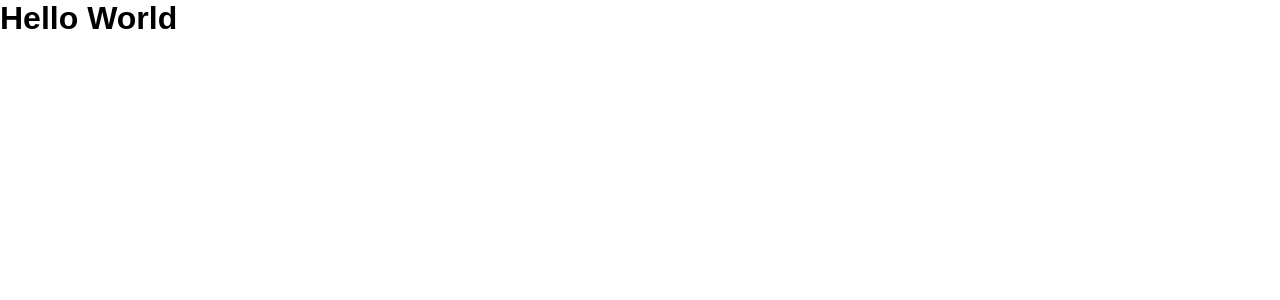
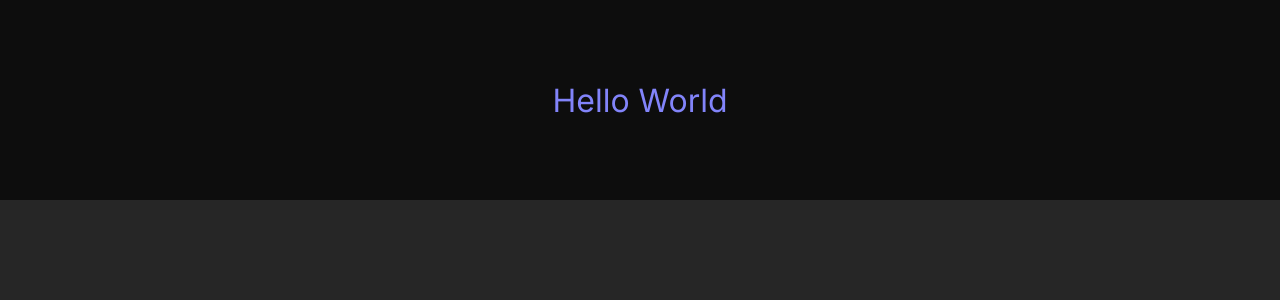
Before and after one commit to joaofreitas91/react-js-to-do-list, a React (Vite) app: page / in a window 1280 px wide. Shown: the top 300 px of the page. Built offline with nearby package versions, Linux system fonts and the light colour scheme.

Commit message:
:lipstick: stitches installation and configuration

```diff
--- a/index.html
+++ b/index.html
@@ -1,13 +1,20 @@
 <!DOCTYPE html>
 <html lang="en">
+
 <head>
+  <link rel="preconnect" href="https://fonts.googleapis.com">
+  <link rel="preconnect" href="https://fonts.gstatic.com" crossorigin>
+
+  <link href="https://fonts.googleapis.com/css2?family=Inter:wght@400;700&display=swap" rel="stylesheet">
+
   <meta charset="UTF-8" />
-    <link rel="icon" type="image/svg+xml" href="/src/favicon.svg" />
   <meta name="viewport" content="width=device-width, initial-scale=1.0" />
-    <title>Vite App</title>
+  <title>To Do List</title>
 </head>
+
 <body>
   <div id="root"></div>
   <script type="module" src="/src/main.tsx"></script>
 </body>
+
 </html>
--- a/package.json
+++ b/package.json
@@ -8,6 +8,7 @@
     "preview": "vite preview"
   },
   "dependencies": {
+    "@stitches/react": "^1.2.8",
     "react": "^18.0.0",
     "react-dom": "^18.0.0"
   },
--- a/src/App.tsx
+++ /dev/null
@@ -1,7 +0,0 @@
-import './global.css';
-
-const App = () => (
-  <h1>Hello World</h1>
-);
-
-export default App;
--- /dev/null
+++ b/src/components/App/index.tsx
@@ -0,0 +1,16 @@
+import { globalStyles } from '../../styles/global';
+import { Container } from './styles';
+
+import { Header } from '../Header';
+
+const App = () => {
+  globalStyles();
+
+  return (
+    <Container>
+      <Header />
+    </Container>
+  );
+};
+
+export default App;
--- /dev/null
+++ b/src/components/App/styles.ts
@@ -0,0 +1,9 @@
+import { styled } from '../../styles/stitches.config';
+
+export const Container = styled('div', {
+  width: '100vw',
+  height: '100vh',
+
+  display: 'flex',
+  justifyContent: 'center',
+});
--- /dev/null
+++ b/src/components/Header/index.tsx
@@ -0,0 +1,7 @@
+import { Container } from './styles';
+
+export const Header = () => (
+  <Container>
+    Hello World
+  </Container>
+);
--- /dev/null
+++ b/src/components/Header/styles.ts
@@ -0,0 +1,14 @@
+import { styled } from '@stitches/react';
+
+export const Container = styled('div', {
+  width: '100%',
+  height: '200px',
+
+  display: 'flex',
+  justifyContent: 'center',
+  alignItems: 'center',
+
+  background: '$gray700',
+  fontSize: '2rem',
+  color: '$purple',
+});
--- a/src/global.css
+++ /dev/null
@@ -1,22 +0,0 @@
-:root {
-  --white: #fff;
-}
-
-* {
-  margin: 0;
-  padding: 0;
-  box-sizing: border-box;
-}
-
-body {
-  -webkit-font-smoothing: antialiased;
-}
-
-body,
-input,
-textarea,
-button {
-  font-family: sans-serif;
-  font-weight: 400;
-  font-size: 1rem;
-}
--- a/src/main.tsx
+++ b/src/main.tsx
@@ -1,6 +1,6 @@
 import React from 'react';
 import ReactDOM from 'react-dom/client';
-import App from './App';
+import App from './components/App';
 
 ReactDOM.createRoot(document.getElementById('root')!).render(
   <React.StrictMode>
--- /dev/null
+++ b/src/styles/global.ts
@@ -0,0 +1,15 @@
+import { globalCss } from '@stitches/react';
+
+export const globalStyles = globalCss({
+  '*': {
+    margin: 0,
+    padding: 0,
+    boxSizing: 'border-box',
+    scrollBehavior: 'smooth',
+  },
+
+  body: {
+    backgroundColor: '$gray500',
+    fontFamily: 'Inter, sans-serif',
+  },
+});
--- /dev/null
+++ b/src/styles/stitches.config.ts
@@ -0,0 +1,31 @@
+import { createStitches } from '@stitches/react';
+
+export const {
+  styled,
+  css,
+  globalCss,
+  keyframes,
+  getCssText,
+  createTheme,
+  theme,
+  config,
+
+} = createStitches({
+  theme: {
+    colors: {
+      white: '#fff',
+      gray100: '#F2F2F2',
+      gray200: '#D9D9D9',
+      gray300: '#808080',
+      gray400: '#333333',
+      gray500: '#262626',
+      gray600: '#1A1A1A',
+      gray700: '#0D0D0D',
+      purple: '#8284FA',
+      purpleDark: '#5E60CE',
+      blue: '#4EA8DE',
+      blueDark: '#1E6F9F',
+      danger: '#E25858',
+    },
+  },
+});
```
Also changed, not shown: 1 other file (tests, documents, lock files or other folders). Lines whose indentation alone changed are shown as unchanged.
